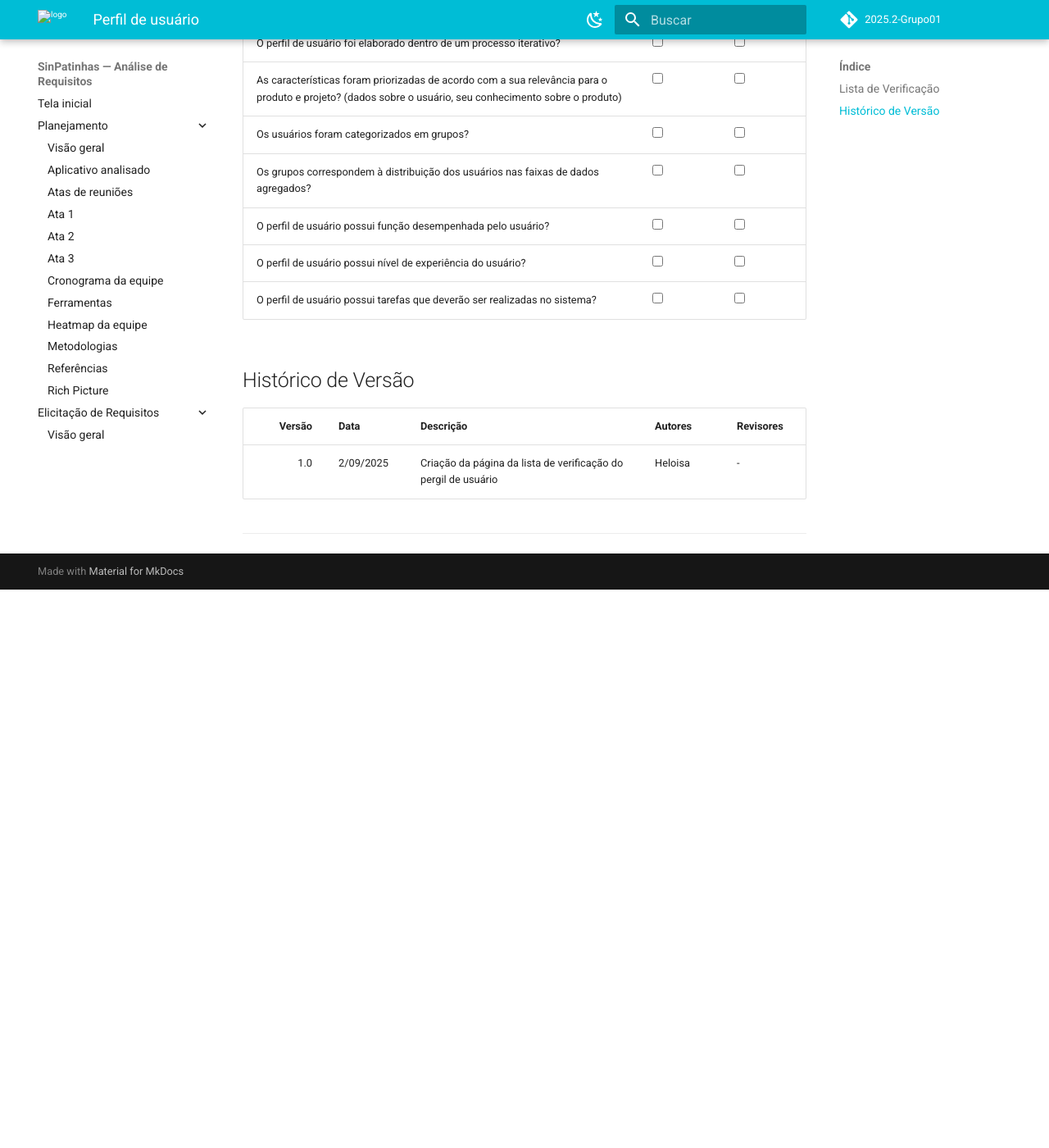
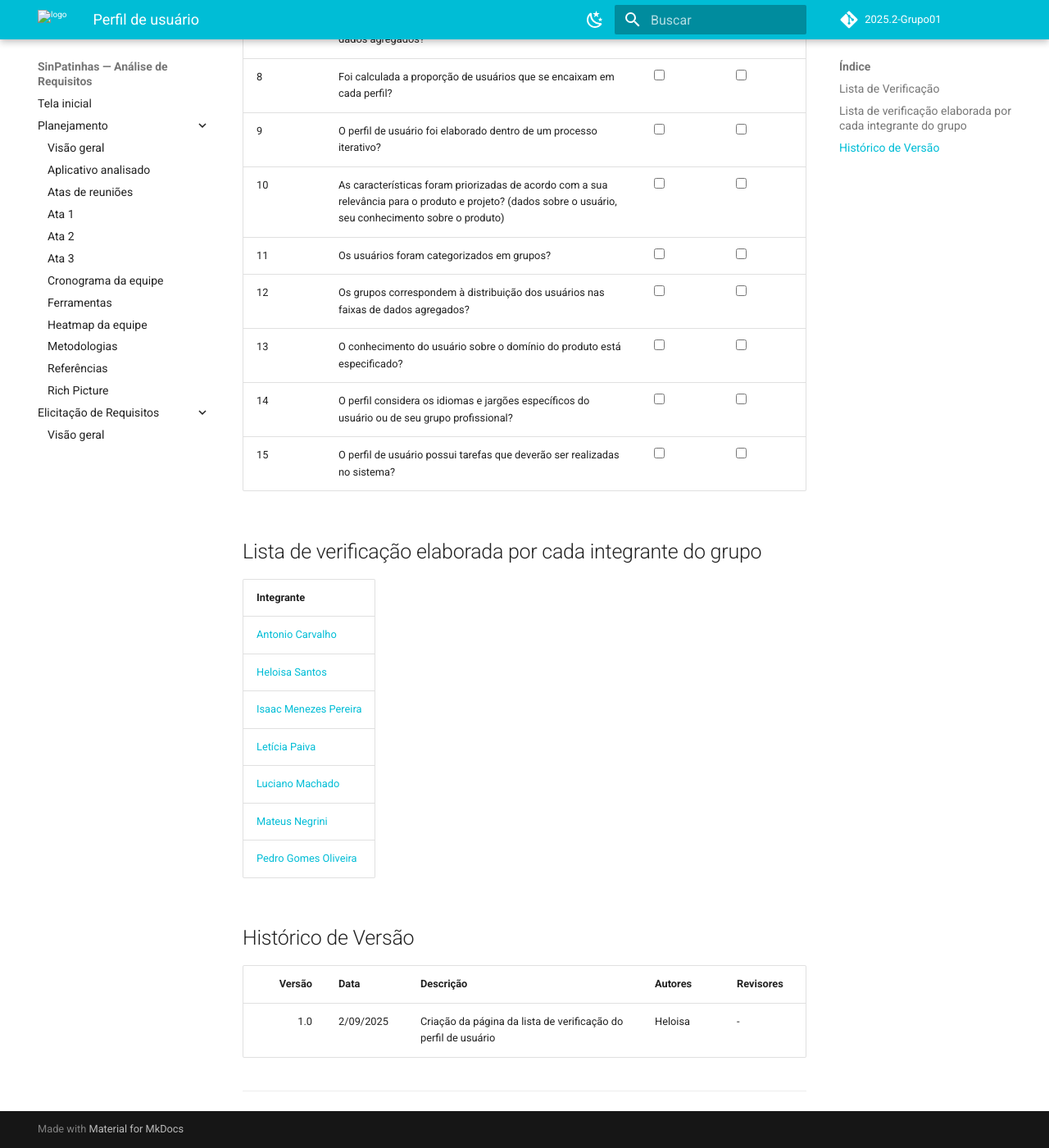
Before and after one commit to Requisitos-de-Software/2025.2-SinPatinhas, an MkDocs documentation site: the page built from docs/elicitacao/listas_verificacao/lista_verificacao_perfil_usuario.md, in a window 1280 px wide and 1400 px high, scrolled down 1004 px. Shown: the whole window at 82% size. Built offline with MkDocs 1.6.1 and Material for MkDocs 9.7.7, drawn with Linux system fonts in a browser that asks for light colours; comment, search, counter and statistics services are not loaded; before the commit the page ends 1723 px from its top, so only the background shows below that; some of the changed text lies outside the part shown.

Commit message:
adição da lv de persona

```diff
--- a/docs/elicitacao/listas_verificacao/lista_verificacao_perfil_usuario.md
+++ b/docs/elicitacao/listas_verificacao/lista_verificacao_perfil_usuario.md
@@ -7,8 +7,8 @@
   <div class="plan-hero__chips">
     <span class="chip">Técnicas de Priorização</span>
     <span class="chip">Cenários</span>
-      <a href="\lista_verificacao_perfil_usuario.md" class="chip">Perfil do Usuário</a>
-    <span class="chip">Personas</span>
+    <a href="listas_verificacao.md\lista_verificacao_perfil_usuario.md" class="chip">Perfil do Usuário</a>
+    <a href="/docs/elicitacao/listas_verificacao/lista_personas.md" class="chip">Personas</a>
   </div>
 </div>
 
@@ -21,95 +21,127 @@
 
 </div>
 
-
 <table>
-  <thead>
-    <tr>
-      <th>Item</th>
-      <th>Conforme</th>
-      <th>Não Conforme</th>
-    </tr>
-  </thead>
-  <tbody>
-    <tr>
-      <td>O perfil de usuário possui registro dos objetivos dos usuários?</td>
-      <td><input type="checkbox" name="conforme1"></td>
-      <td><input type="checkbox" name="nao_conforme1"></td>
-    </tr>
-    <tr>
-      <td>O perfil de usuário descreve características (faixa etária, nível de instrução) dos usuários do sistema?</td>
-      <td><input type="checkbox" name="conforme2"></td>
-      <td><input type="checkbox" name="nao_conforme2"></td>
-    </tr>
-    <tr>
-      <td>As características analisadas para o perfil do usuário são relevantes para o desenvolvimento do sistema projetado?</td>
-      <td><input type="checkbox" name="conforme3"></td>
-      <td><input type="checkbox" name="nao_conforme3"></td>
-    </tr>
-    <tr>
-      <td>Foram coletados dados sobre as características dos usuários através de estudo? (entrevistas, questionários)</td>
-      <td><input type="checkbox" name="conforme4"></td>
-      <td><input type="checkbox" name="nao_conforme4"></td>
-    </tr>
-    <tr>
-      <td>Os dados coletados foram agregados em grupos de acordo com os valores observados? (faixa etária 10-15 anos)</td>
-      <td><input type="checkbox" name="conforme5"></td>
-      <td><input type="checkbox" name="nao_conforme5"></td>
-    </tr>
-    <tr>
-      <td>Foram traçados perfis de usuário considerando as faixas de dados agregados?</td>
-      <td><input type="checkbox" name="conforme6"></td>
-      <td><input type="checkbox" name="nao_conforme6"></td>
-    </tr>
-    <tr>
-      <td>Foi calculada a proporção de usuários que se encaixam em cada perfil?</td>
-      <td><input type="checkbox" name="conforme7"></td>
-      <td><input type="checkbox" name="nao_conforme7"></td>
-    </tr>
-    <tr>
-      <td>O perfil de usuário foi elaborado dentro de um processo iterativo?</td>
-      <td><input type="checkbox" name="conforme8"></td>
-      <td><input type="checkbox" name="nao_conforme8"></td>
-    </tr>
-    <tr>
-      <td>As características foram priorizadas de acordo com a sua relevância para o produto e projeto? (dados sobre o usuário, seu conhecimento sobre o produto)</td>
-      <td><input type="checkbox" name="conforme9"></td>
-      <td><input type="checkbox" name="nao_conforme9"></td>
-    </tr>
-    <tr>
-      <td>Os usuários foram categorizados em grupos?</td>
-      <td><input type="checkbox" name="conforme10"></td>
-      <td><input type="checkbox" name="nao_conforme10"></td>
-    </tr>
-    <tr>
-      <td>Os grupos correspondem à distribuição dos usuários nas faixas de dados agregados?</td>
-      <td><input type="checkbox" name="conforme11"></td>
-      <td><input type="checkbox" name="nao_conforme11"></td>
-    </tr>
-    <tr>
-      <td>O perfil de usuário possui função desempenhada pelo usuário?</td>
-      <td><input type="checkbox" name="conforme12"></td>
-      <td><input type="checkbox" name="nao_conforme12"></td>
-    </tr>
-    <tr>
-      <td>O perfil de usuário possui nível de experiência do usuário?</td>
-      <td><input type="checkbox" name="conforme13"></td>
-      <td><input type="checkbox" name="nao_conforme13"></td>
-    </tr>
-    <tr>
-      <td>O perfil de usuário possui tarefas que deverão ser realizadas no sistema?</td>
-      <td><input type="checkbox" name="conforme14"></td>
-      <td><input type="checkbox" name="nao_conforme14"></td>
-    </tr>
-  </tbody>
+    <thead>
+        <tr>
+            <th></th>
+            <th>Item</th>
+            <th>Conforme</th>
+            <th>Não Conforme</th>
+        </tr>
+    </thead>
+    <tbody>
+        <tr>
+            <td>1</td>
+            <td>O perfil de usuário possui registro dos objetivos dos usuários?</td>
+            <td><input type="checkbox" name="conforme1"></td>
+            <td><input type="checkbox" name="nao_conforme1"></td>
+        </tr>
+        <tr>
+            <td>2</td>
+            <td>O perfil detalha a experiência do usuário com produtos similares ou concorrentes?</td>
+            <td><input type="checkbox" name="conforme2"></td>
+            <td><input type="checkbox" name="nao_conforme2"></td>
+        </tr>
+        <tr>
+            <td>3</td>
+            <td>O perfil de usuário descreve características (faixa etária, nível de instrução) dos usuários do sistema?</td>
+            <td><input type="checkbox" name="conforme3"></td>
+            <td><input type="checkbox" name="nao_conforme3"></td>
+        </tr>
+        <tr>
+            <td>4</td>
+            <td>As características analisadas para o perfil do usuário são relevantes para o desenvolvimento do sistema projetado?</td>
+            <td><input type="checkbox" name="conforme4"></td>
+            <td><input type="checkbox" name="nao_conforme4"></td>
+        </tr>
+        <tr>
+            <td>5</td>
+            <td>Foram coletados dados sobre as características dos usuários através de estudo? (entrevistas, questionários)</td>
+            <td><input type="checkbox" name="conforme5"></td>
+            <td><input type="checkbox" name="nao_conforme5"></td>
+        </tr>
+        <tr>
+            <td>6</td>
+            <td>Os dados coletados foram agregados em grupos de acordo com os valores observados? (faixa etária 10-15 anos)</td>
+            <td><input type="checkbox" name="conforme6"></td>
+            <td><input type="checkbox" name="nao_conforme6"></td>
+        </tr>
+        <tr>
+            <td>7</td>
+            <td>Foram traçados perfis de usuário considerando as faixas de dados agregados?</td>
+            <td><input type="checkbox" name="conforme7"></td>
+            <td><input type="checkbox" name="nao_conforme7"></td>
+        </tr>
+        <tr>
+            <td>8</td>
+            <td>Foi calculada a proporção de usuários que se encaixam em cada perfil?</td>
+            <td><input type="checkbox" name="conforme8"></td>
+            <td><input type="checkbox" name="nao_conforme8"></td>
+        </tr>
+        <tr>
+            <td>9</td>
+            <td>O perfil de usuário foi elaborado dentro de um processo iterativo?</td>
+            <td><input type="checkbox" name="conforme9"></td>
+            <td><input type="checkbox" name="nao_conforme9"></td>
+        </tr>
+        <tr>
+            <td>10</td>
+            <td>As características foram priorizadas de acordo com a sua relevância para o produto e projeto? (dados sobre o usuário, seu conhecimento sobre o produto)</td>
+            <td><input type="checkbox" name="conforme10"></td>
+            <td><input type="checkbox" name="nao_conforme10"></td>
+        </tr>
+        <tr>
+            <td>11</td>
+            <td>Os usuários foram categorizados em grupos?</td>
+            <td><input type="checkbox" name="conforme11"></td>
+            <td><input type="checkbox" name="nao_conforme11"></td>
+        </tr>
+        <tr>
+            <td>12</td>
+            <td>Os grupos correspondem à distribuição dos usuários nas faixas de dados agregados?</td>
+            <td><input type="checkbox" name="conforme12"></td>
+            <td><input type="checkbox" name="nao_conforme12"></td>
+        </tr>
+        <tr>
+            <td>13</td>
+            <td>O conhecimento do usuário sobre o domínio do produto está especificado?</td>
+            <td><input type="checkbox" name="conforme13"></td>
+            <td><input type="checkbox" name="nao_conforme13"></td>
+        </tr>
+        <tr>
+            <td>14</td>
+            <td>O perfil considera os idiomas e jargões específicos do usuário ou de seu grupo profissional? </td>
+            <td><input type="checkbox" name="conforme14"></td>
+            <td><input type="checkbox" name="nao_conforme14"></td>
+        </tr>
+        <tr>
+            <td>15</td>
+            <td>O perfil de usuário possui tarefas que deverão ser realizadas no sistema?</td>
+            <td><input type="checkbox" name="conforme15"></td>
+            <td><input type="checkbox" name="nao_conforme15"></td>
+        </tr>
+    </tbody>
 </table>
 
+
+## Lista de verificação elaborada por cada integrante do grupo
+
+| Integrante |
+|------------|
+| [Antonio Carvalho]() |
+| [Heloisa Santos](https://docs.google.com/document/d/1_17Gd6IwQEBumfZFkrqFcfNF8LkH3qTYbXeTQScUqBU/edit?usp=sharing) |
+| [Isaac Menezes Pereira]() |
+| [Letícia Paiva]() |
+| [Luciano Machado]() |
+| [Mateus Negrini]() |
+| [Pedro Gomes Oliveira]() |
 
 ## Histórico de Versão
 
 | Versão | Data       | Descrição                                   | Autores  | Revisores |
 |-------:|------------|----------------------------------------------|----------|-----------|
-| 1.0    | 2/09/2025 | Criação da página da lista de verificação do pergil de usuário   | Heloisa  | -         |
+| 1.0    | 2/09/2025 | Criação da página da lista de verificação do perfil de usuário   | Heloisa  | -         |
 
 ---
 
```
Also changed, not shown: docs/elicitacao/listas_verificacao/lista_personas.md (added, +222 -0 lines), docs/elicitacao/listas_verificacao/listas_verificacao.md (+1 -1 lines).
